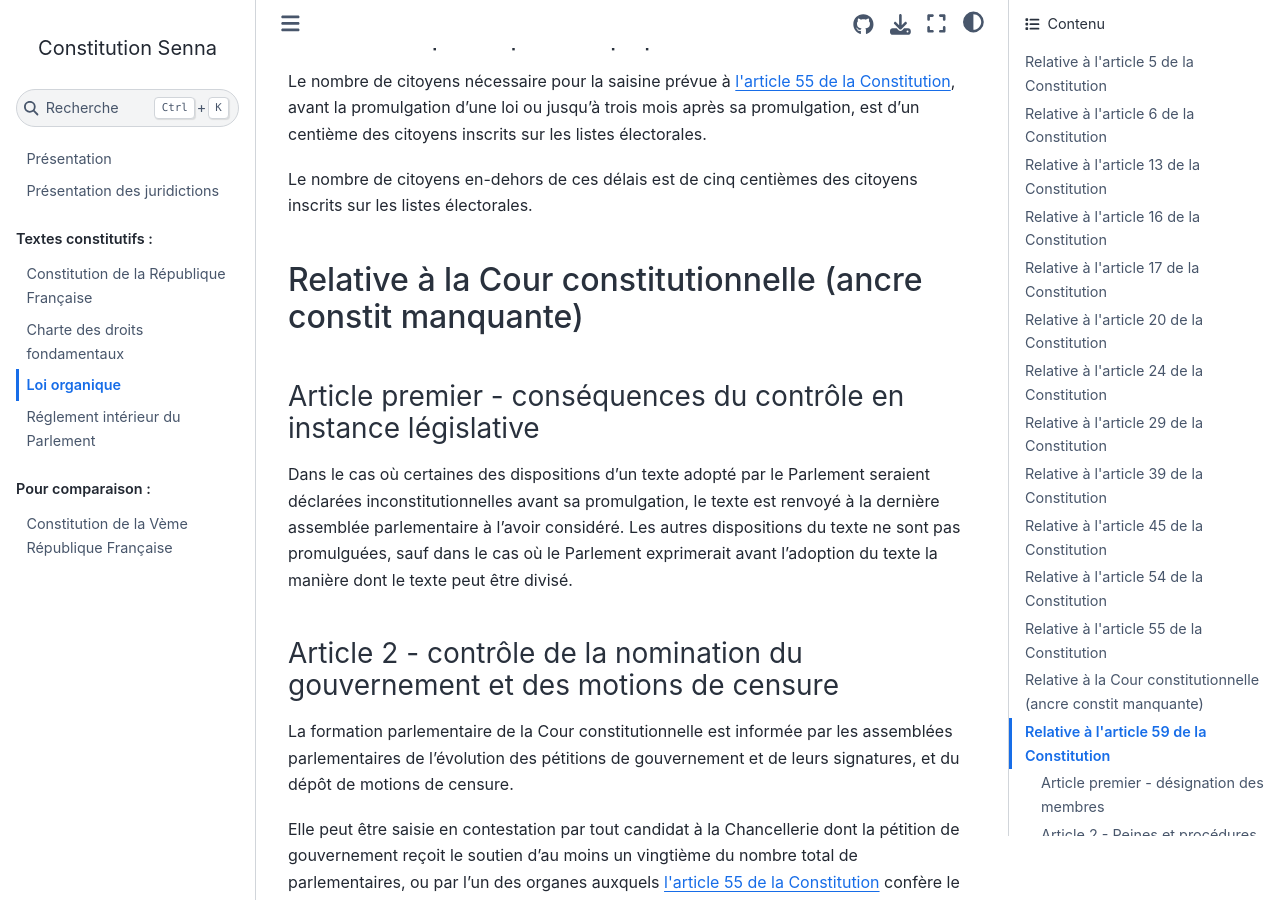
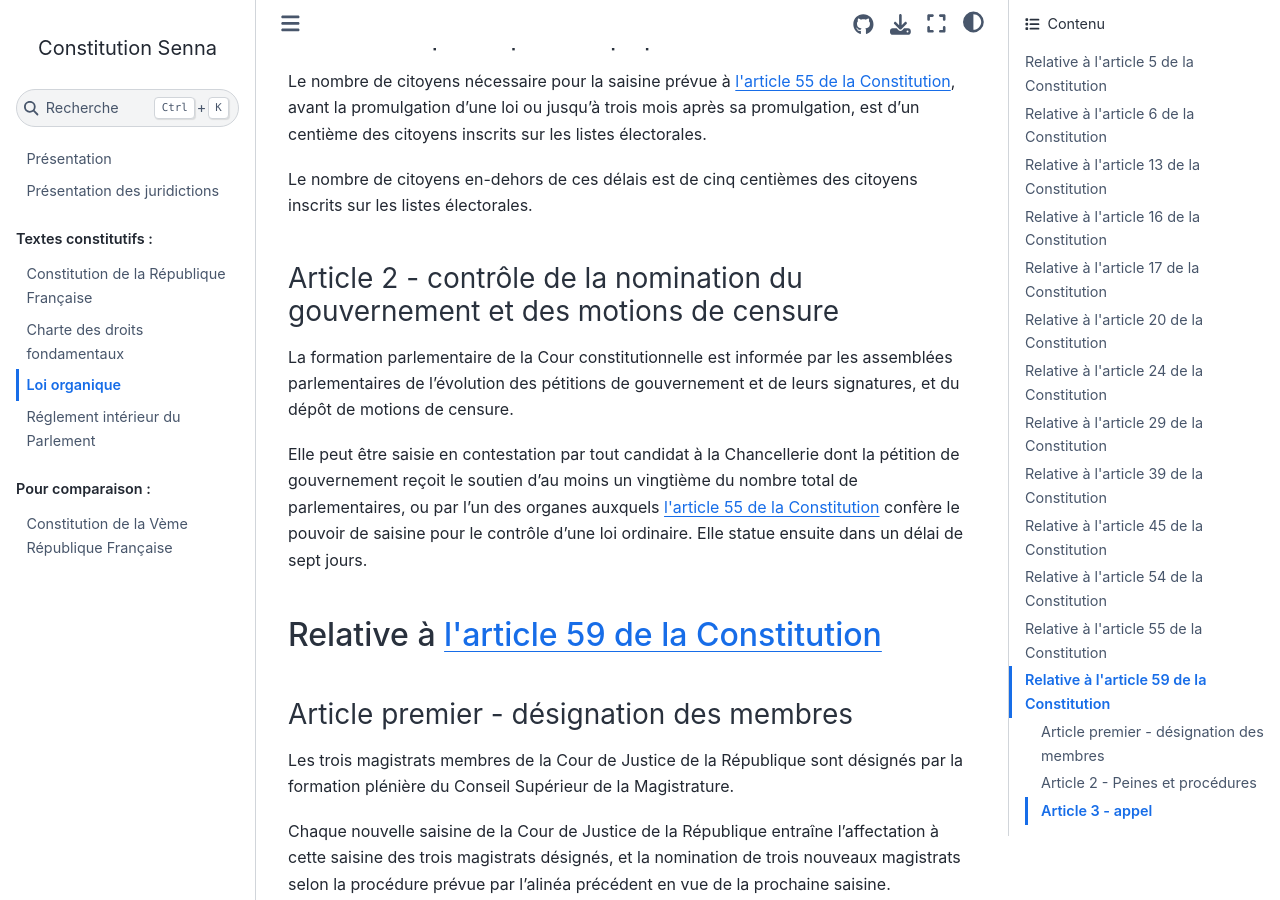
Before and after one commit to Gouvernathor/senna, a Sphinx documentation site: the page built from source/organique.rst, in a window 1280 px wide and 900 px high, scrolled down 8990 px. Built offline with Sphinx 7.4.7 and the Sphinx Book theme 1.1.4, drawn with Linux system fonts in a browser that asks for light colours.

Commit message:
Rapatriment en constitution de quelques dispositions de l'organique
je ne garde pas le renvoi à la dernière assemblée considérante, pour deux raisons :
- si c'est le congrès et qu'il a été dissous, c'est chiant
- c'est mieux que le processus législatif reprenne du début

```diff
--- a/source/constitution.rst
+++ b/source/constitution.rst
@@ -530,7 +530,7 @@
 
 Un avis d'inconstitutionnalité par au moins une des formations de la Cour constitutionnelles saisies d'une question entraîne la déclaration d'inconstitutionnalité par la Cour constitutionnelle. Seul l'avis majoritaire de chaque formation est réputé décision de la Cour constitutionnelle.
 
-Une disposition non promulguée et déclarée inconstitutionnelle ne peut être promulguée ni mise en application.
+Une disposition non promulguée et déclarée inconstitutionnelle ne peut être promulguée ni mise en application. Les autres dispositions du texte déféré ne sont pas promulguées, sauf dans le cas où le Parlement exprimerait avant l'adoption du texte la manière dont le texte peut être divisé.
 
 Une disposition déjà promulguée ou mise en application et déclarée inconstitutionnelle est abrogée à compter de la déclaration d'inconstitutionnalité. Le cas échéant, le texte législatif résultant de la décision est déterminé par la formation textuelle de la Cour constitutionnelle, le texte réglementaire par la Cour suprême administrative, et toute autre disposition par la formation générale qui peut en renvoyer tout ou partie à la Cour de cassation ou à la Cour suprême administrative. Ces textes et dispositions peuvent comporter des mesures transitoires. Dans le cadre du présent alinéa, les membres des Bureaux des assemblées parlementaires peuvent assister, sans droit de vote, aux séances de la formation textuelle.
 
--- a/source/organique.rst
+++ b/source/organique.rst
@@ -270,14 +270,6 @@
 .. Relative à :artref:`contrôle de constitutionnalité en instance juridictionnelle`
 .. --------------------------------------------------------------------------------
 
---------------------------------------------------------------
-Relative à la Cour constitutionnelle (ancre constit manquante)
---------------------------------------------------------------
-
-Article premier - conséquences du contrôle en instance législative
-------------------------------------------------------------------
-Dans le cas où certaines des dispositions d'un texte adopté par le Parlement seraient déclarées inconstitutionnelles avant sa promulgation, le texte est renvoyé à la dernière assemblée parlementaire à l'avoir considéré. Les autres dispositions du texte ne sont pas promulguées, sauf dans le cas où le Parlement exprimerait avant l'adoption du texte la manière dont le texte peut être divisé.
-
 .. délais ouverts pour la saisine
 
 Article 2 - contrôle de la nomination du gouvernement et des motions de censure
```
